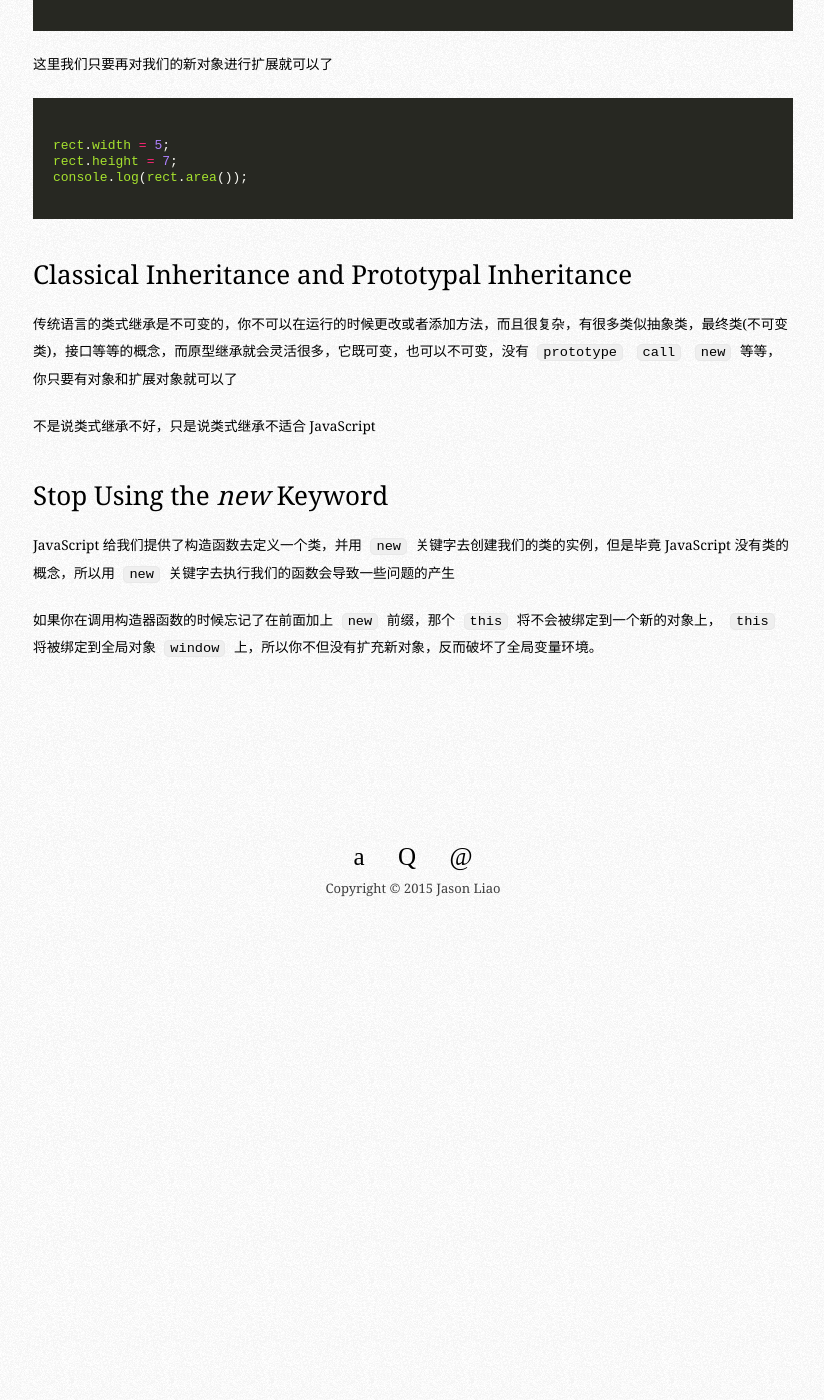
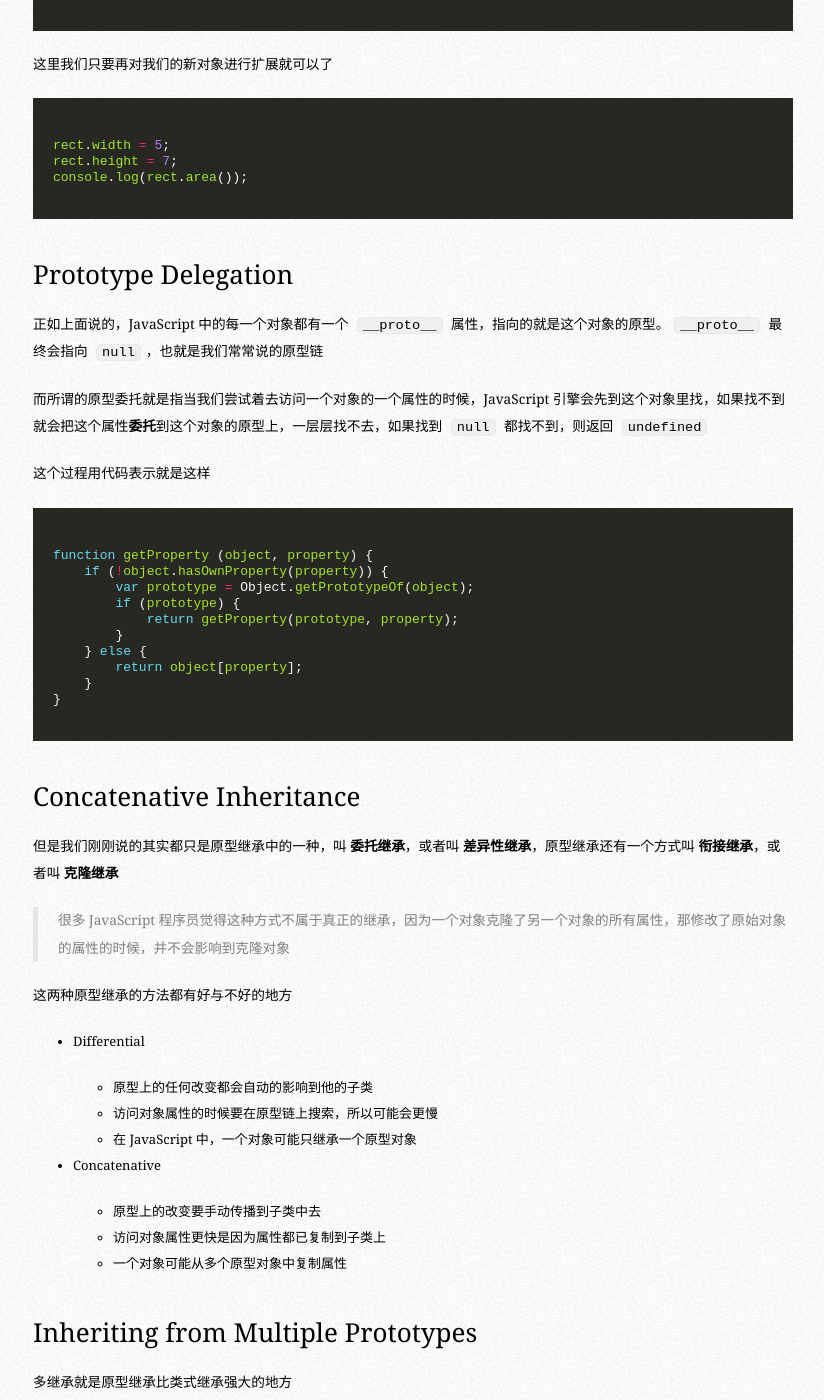
Before and after one commit to jasonliao/jasonliao.github.io, a Jekyll site: the page built from _posts/2015-10-14-prototypal-inheritance.md, in a window 1280 px wide and 1400 px high, scrolled down 2155 px. Shown: the whole window, without its empty margins (227-1051 px from the left). Built offline with Jekyll 4.4.1, drawn with Linux system fonts in a browser that asks for light colours; some web fonts are replaced; Markdown is read by kramdown in place of the engine named in the settings; comment, search, counter and statistics services are not loaded; before the commit the page ends 3100 px from its top, so only the background shows below that; some of the changed text lies outside the part shown.

Commit message:
update post

````diff
--- a/_posts/2015-10-14-prototypal-inheritance.md
+++ b/_posts/2015-10-14-prototypal-inheritance.md
@@ -19,7 +19,7 @@ JavaScript 中有很多种的实现继承的方法，这篇主要是写 **原型
 当访问一个子对象的属性和方法的时候，如果在子对象中找不到，就会沿着 `__proto__` 一直找到父对象
 
 ```javascript
-var animal = { eat: true };
+var animal ＝ { eat: true };
 var cat = { died: false };
 
 cat.__proto__ = animal;
@@ -32,7 +32,7 @@ console.log(cat.eat); // true
 # *Object.create* and *Object.getPrototypeOf*
 
 ```javascript
-var animal = { eat: true };
+var animal ＝ { eat: true };
 var cat = Object.create(animal);
 
 console.log(cat.eat); // true
@@ -81,14 +81,82 @@ rect.height = 7;
 console.log(rect.area());
 ```
 
-# Classical Inheritance and Prototypal Inheritance
+# Prototype Delegation
+
+正如上面说的，JavaScript 中的每一个对象都有一个 `__proto__` 属性，指向的就是这个对象的原型。`__proto__` 最终会指向 `null`，也就是我们常常说的原型链
+
+而所谓的原型委托就是指当我们尝试着去访问一个对象的一个属性的时候，JavaScript 引擎会先到这个对象里找，如果找不到就会把这个属性**委托**到这个对象的原型上，一层层找不去，如果找到 `null` 都找不到，则返回 `undefined`
+
+这个过程用代码表示就是这样
+
+```javascript
+function getProperty (object, property) {
+    if (!object.hasOwnProperty(property)) {
+        var prototype = Object.getPrototypeOf(object);
+        if (prototype) {
+            return getProperty(prototype, property);
+        }
+    } else {
+        return object[property];
+    }
+}
+```
+
+# Concatenative Inheritance
+
+但是我们刚刚说的其实都只是原型继承中的一种，叫 **委托继承**，或者叫 **差异性继承**，原型继承还有一个方式叫 **衔接继承**，或者叫 **克隆继承**
+
+> 很多 JavaScript 程序员觉得这种方式不属于真正的继承，因为一个对象克隆了另一个对象的所有属性，那修改了原始对象的属性的时候，并不会影响到克隆对象
+
+这两种原型继承的方法都有好与不好的地方
+
+- Differential
+	- 原型上的任何改变都会自动的影响到他的子类
+	- 访问对象属性的时候要在原型链上搜索，所以可能会更慢
+	- 在 JavaScript 中，一个对象可能只继承一个原型对象
+- Concatenative
+	- 原型上的改变要手动传播到子类中去
+	- 访问对象属性更快是因为属性都已复制到子类上
+	- 一个对象可能从多个原型对象中复制属性
+
+# Inheriting from Multiple Prototypes
+
+多继承就是原型继承比类式继承强大的地方
+
+我们只要定义一个 `combine` 函数，就可以把多个对象中的属性克隆到我们的子对象中来
+
+```javascript
+Object.prototype.combine = function () {
+    var object = Object.create(this),
+        length = arguments.length,
+        index = length;
+
+    while (index) {
+        var combineObject = arguments[length - (index--)];
+        for (var property in combineObject) {
+            if (combineObject.hasOwnproperty(property) &&
+                    typeof object[property] === 'undefined') {
+                object[property] = combineObject[property];
+            }
+        }
+    }
+    return object;
+};
+```
+
+在 ES6 中，JavaScript 给我们提供了 `Object.assign` 了
+
+# *Classical Inheritance* and *Prototypal Inheritance*
+
+- **Classical Inheritance:** 类继承于类，实例一般通过构造函数 `new` 出来，并且不支持多继承
+- **Prototypal Inheritance:** 对象直接继承于对象，实例一般通过工厂函数或 `Object.create()` 方法实例出来，可以由多个不同的对象组成，轻松地选择性继承
 
 传统语言的类式继承是不可变的，你不可以在运行的时候更改或者添加方法，而且很复杂，有很多类似抽象类，最终类(不可变类)，接口等等的概念，而原型继承就会灵活很多，它既可变，也可以不可变，没有 `prototype` `call` `new` 等等，你只要有对象和扩展对象就可以了
 
-不是说类式继承不好，只是说类式继承不适合 JavaScript
+> In JavaScript, prototypal inheritance is simpler & more flexible than classical inheritance.
 
 # Stop Using the *new* Keyword
 
 JavaScript 给我们提供了构造函数去定义一个类，并用 `new` 关键字去创建我们的类的实例，但是毕竟 JavaScript 没有类的概念，所以用 `new` 关键字去执行我们的函数会导致一些问题的产生
 
-如果你在调用构造器函数的时候忘记了在前面加上 `new` 前缀，那个 `this` 将不会被绑定到一个新的对象上， `this` 将被绑定到全局对象 `window` 上，所以你不但没有扩充新对象，反而破坏了全局变量环境。
+如果你在调用构造器函数的时候忘记了在前面加上 `new` 前缀，那个 `this` 将不会被绑定到一个新的对象上， `this` 将被绑定到全局对象 `window` 上，所以你不但没有扩充新对象，反而破坏了全局变量环境
````
